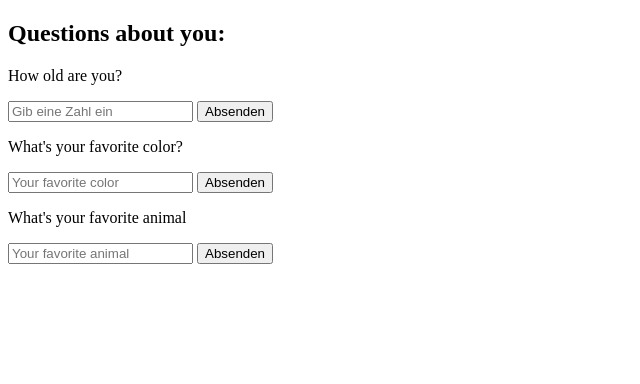
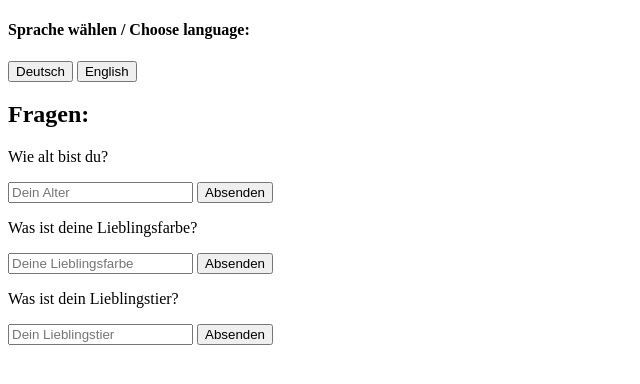
Before and after one commit to Miyukiana/Projekt_5, a plain HTML site: page index.html in a window 1280 px wide. Shown: the whole page, without its empty margins (0-640 px from the left). Drawn offline with Linux system fonts and the light colour scheme.

Commit message:
index.html aktualisieren

```diff
--- a/index.html
+++ b/index.html
@@ -3,27 +3,37 @@
 <head>
     <meta charset="UTF-8">
     <meta name="viewport" content="width=device-width, initial-scale=1.0">
-    <title>KeineAhnung</title>
+    <title data-i18n="title">KeineAhnung</title>
     <link rel="stylesheet" href="style.css">
-      <script src="script.js"></script>
+    <script src="script.js" defer></script>
 </head>
 <body>
-  <h2>Questions about you:</h2>
-    <div><p>How old are you?</p>
-  <input type="number" id="numberInput" placeholder="Gib eine Zahl ein">
-    <button onclick="getNumber()">Absenden</button>
+    <h4>Sprache wählen / Choose language:</h4>
+    <div id="language-switcher">
+        <button onclick="setLanguage('de')">Deutsch</button>
+        <button onclick="setLanguage('en')">English</button>
+    </div>
+
+    <h2 data-i18n="questions">Fragen:</h2>
+
+    <div>
+        <p data-i18n="age_question">Wie alt bist du?</p>
+        <input type="number" id="numberInput" placeholder="Dein Alter" data-i18n-placeholder="age_placeholder">
+        <button onclick="getNumber()" data-i18n="submit">Absenden</button>
         <p id="output"></p>
     </div>
+
     <div>
-    <p>What's your favorite color?</p>
-    <input type="text" id="colorInput" placeholder="Your favorite color">
-    <button onclick="getColor()">Absenden</button>
+        <p data-i18n="color_question">Was ist deine Lieblingsfarbe?</p>
+        <input type="text" id="colorInput" placeholder="Deine Lieblingsfarbe" data-i18n-placeholder="color_placeholder">
+        <button onclick="getColor()" data-i18n="submit">Absenden</button>
         <p id="output2"></p>
     </div>
+
     <div>
-  <p>What's your favorite animal</p>
-  <input type="text" id="animalInput" placeholder="Your favorite animal">
-  <button onclick="getAnimal()">Absenden</button>
+        <p data-i18n="animal_question">Was ist dein Lieblingstier?</p>
+        <input type="text" id="animalInput" placeholder="Dein Lieblingstier" data-i18n-placeholder="animal_placeholder">
+        <button onclick="getAnimal()" data-i18n="submit">Absenden</button>
         <p id="output3"></p>
     </div>
 </body>
```
Lines whose indentation alone changed are shown as unchanged.
